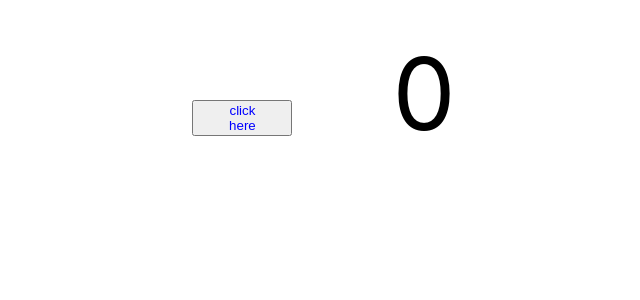
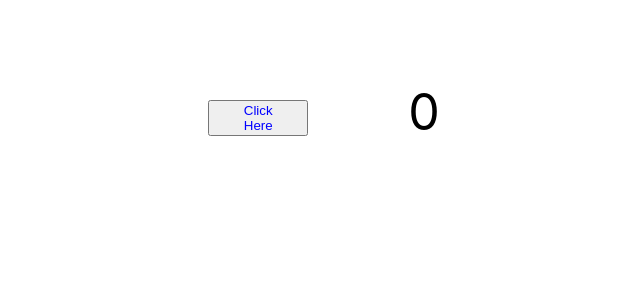
Before and after one commit to me-coderaider/Learning-React, a React (Create React App) app: page / in a window 1280 px wide. Shown: the top 300 px of the page, without its empty margins (366-1006 px from the left). Built offline with nearby package versions, Linux system fonts and the light colour scheme.

Commit message:
added counting functionality 3

```diff
--- a/src/counter/Counter.css
+++ b/src/counter/Counter.css
@@ -9,6 +9,6 @@
 .count{
     /* padding-left: 30px;
     padding-right: 30px; */
-    margin-top: 200px;
-    font-size: 100px;
+    border-top: 2px;
+    font-size: 50px;
 }
--- a/src/counter/Counter.jsx
+++ b/src/counter/Counter.jsx
@@ -7,13 +7,22 @@ class Counter extends Component{
         this.state={
             counter : 0
         }
+        this.clickCounter=this.clickCounter.bind(this);
+    }
+
+    clickCounter(){
+        // console.log(this.state.counter)
+
+        this.setState({
+            counter : this.state.counter + 1
+        })
     }
 
     render(){
         return (
             <div>
-                <button className='button'>click here</button>
-                <span className='count'>0</span>
+                <button className='button' onClick={this.clickCounter}>Click Here</button>
+                <span className='count'>{this.state.counter}</span>
             </div>
         )
     }
```
